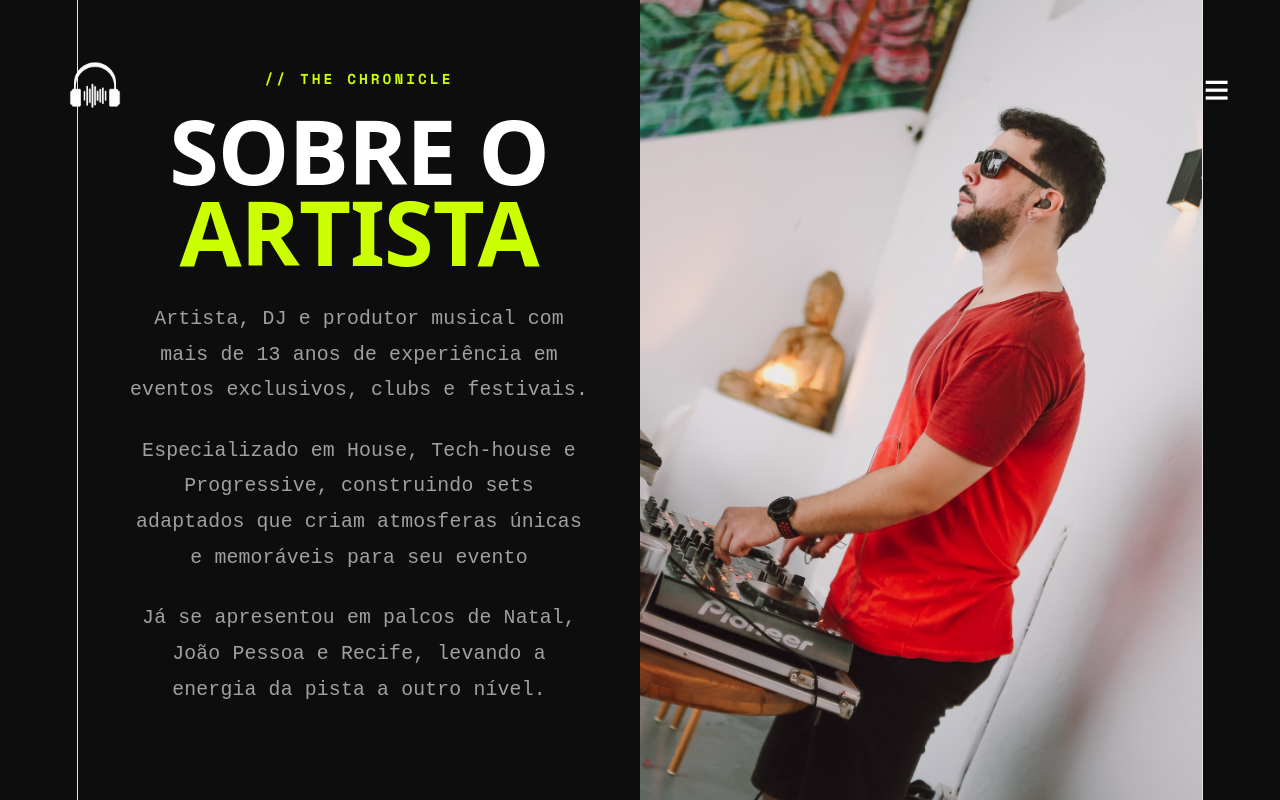
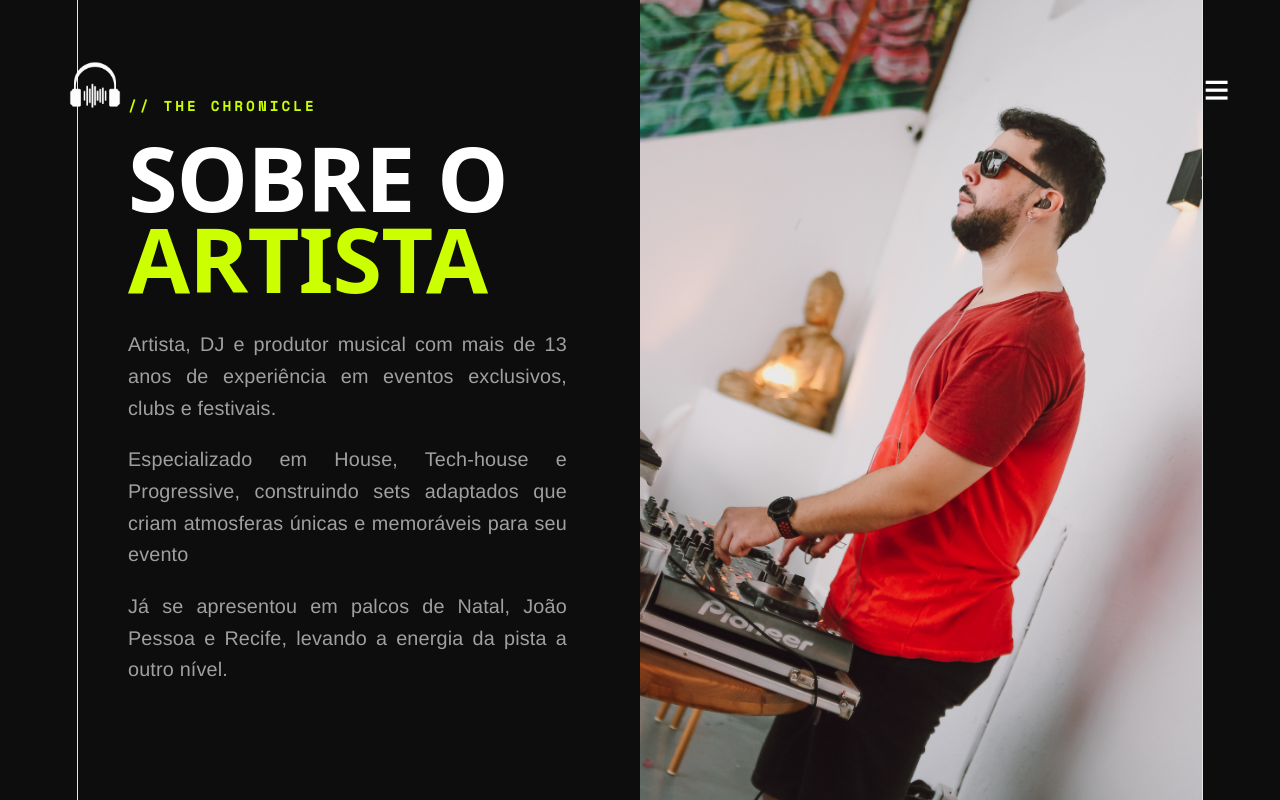
Before and after one commit to yangnf-art/projeto-dj-yang, a React (Vite) app: page /sobre in a window 1280 px wide. Shown: the top 800 px of the page. Built offline with nearby package versions, Linux system fonts and the light colour scheme.

Commit message:
att novas

```diff
--- a/src/components/Menuglobal.css
+++ b/src/components/Menuglobal.css
@@ -39,7 +39,7 @@
   align-items: center;
 
   /* Aplica a transparência e o desfoque */
-  background: rgba(0, 0, 0, 0.7) !important;
+  background: rgba(0, 0, 0, 0.8) !important;
   backdrop-filter: blur(10px);
   -webkit-backdrop-filter: blur(10px);
 }
--- a/src/components/Sobre.css
+++ b/src/components/Sobre.css
@@ -20,6 +20,8 @@
   display: flex;
   flex-direction: column;
   justify-content: center;
+  align-items: flex-start; /* Força o alinhamento à esquerda */
+  text-align: left; /* Garante que a coluna não centralize o conteúdo */
 }
 
 .sobre-tag {
@@ -39,10 +41,14 @@
 
 .sobre-bio p {
   color: #a0a0a0;
-  font-family: monospace;
+  /* Trocamos a monospace por uma fonte moderna que aceita justificação perfeitamente */
+  font-family: 'Helvetica Neue', Helvetica, Arial, sans-serif;
   font-size: 1.1rem;
-  line-height: 1.8;
-  margin-bottom: 25px;
+  font-weight: 300; /* Deixa a letra um pouco mais fina e elegante */
+  line-height: 1.6;
+  margin-bottom: 20px;
+  text-align: justify; /* Deixa as bordas retas dos dois lados */
+  max-width: 95%;
 }
 
 /* ESTILO DA FOTO (DIREITA) */
```
